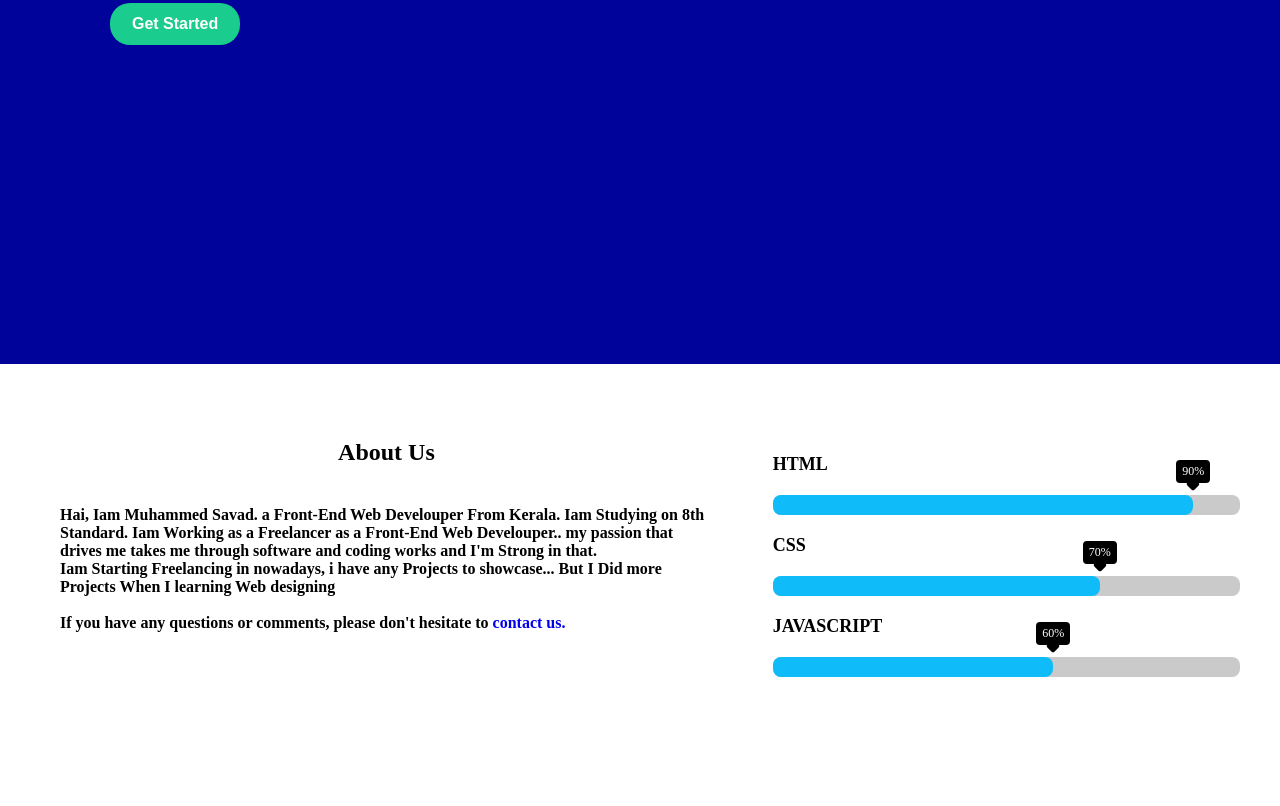
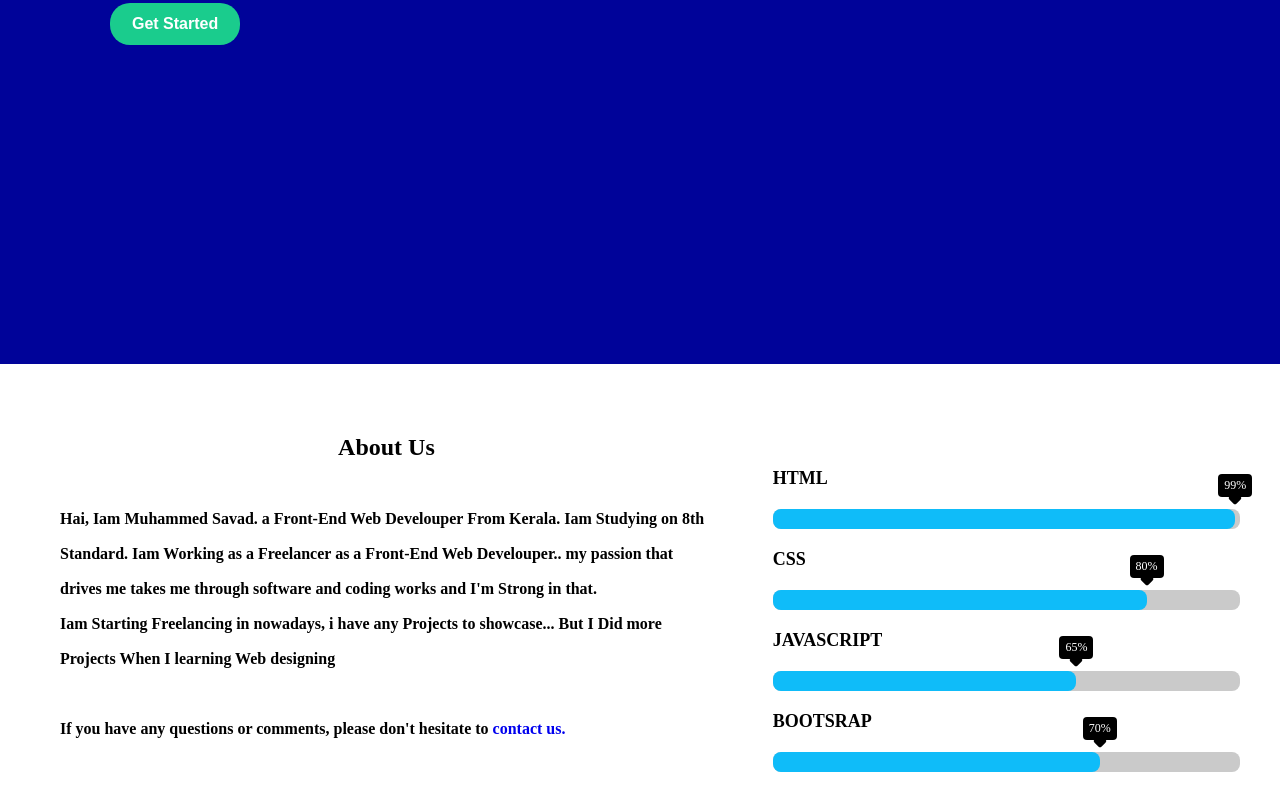
Before and after one commit to savadMKD/Personel-Web, a plain HTML site: page index.html in a window 1280 px wide. Shown: the part 436-1242 px from the top of the page. Before the commit the page ends 1133 px from the top, so only its background shows below. Drawn offline with nearby package versions, Linux system fonts and the light colour scheme.

Commit message:
Some changes updated

```diff
--- a/index.html
+++ b/index.html
@@ -24,7 +24,7 @@
              <!-- menu lists -------- -->
              <ul class="menu" id="menu">
                  <li><a href="#main">Home</a></li>
-                 <li><a href="#">Skills</a></li>
+                 <li><a href="#about">Skills</a></li>
                  <li><a href="#">Services</a></li>
                  <li><a href="#">Projects</a></li>
                  <li><a href="#">Gallery</a></li>
@@ -66,21 +66,28 @@
             <div class="skill">
                 <div class="skill-name">HTML</div>
                 <div class="skill-bar">
-                    <div class="skill-per" per="90"></div>
+                    <div class="skill-per" per="99"></div>
                 </div>
             </div>
 
             <div class="skill">
                 <div class="skill-name">CSS</div>
                 <div class="skill-bar">
-                    <div class="skill-per" per="70"></div>
+                    <div class="skill-per" per="80"></div>
                 </div>
             </div>
 
             <div class="skill">
                 <div class="skill-name">Javascript</div>
                 <div class="skill-bar">
-                    <div class="skill-per" per="60"></div>
+                    <div class="skill-per" per="65"></div>
+                </div>
+            </div>
+
+            <div class="skill">
+                <div class="skill-name">Bootsrap</div>
+                <div class="skill-bar">
+                    <div class="skill-per" per="70"></div>
                 </div>
             </div>
         </div>
--- a/style.css
+++ b/style.css
@@ -6,6 +6,10 @@
 
 body {
     font-family: poppins;
+}
+
+html {
+    scroll-behavior: smooth;
 }
 
 #main {
@@ -181,6 +185,7 @@ ul li a:hover {
 .about p {
     padding-top: 5px;
     font-size: 16px;
+    line-height: 35px;
     font-weight: 600;
     padding: 40px;
 }
```
